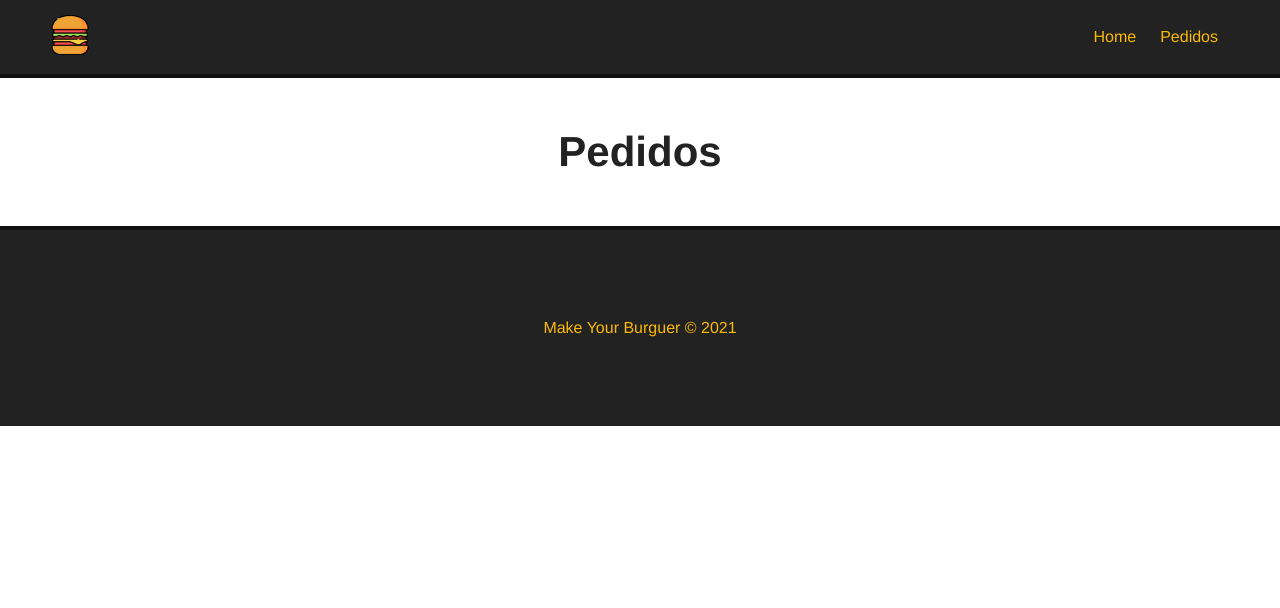
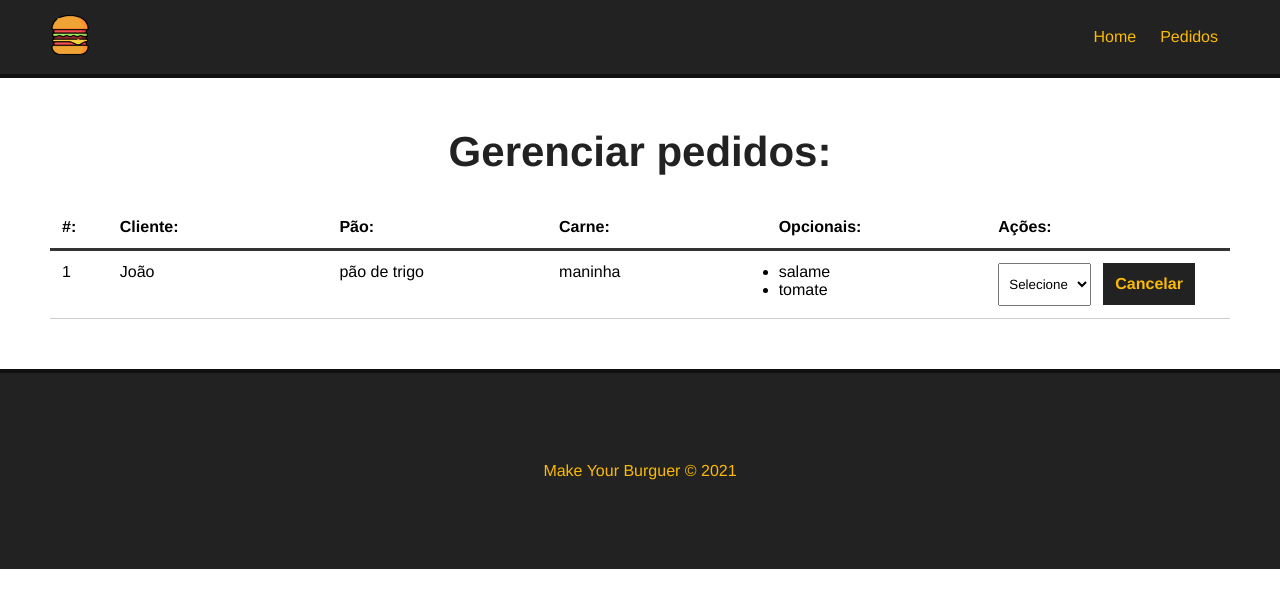
Before and after one commit to MAN0LIT0/MakeYourBurguer, a Vue app: page /Pedidos in a window 1280 px wide. Shown: the top 608 px of the page. Built offline with nearby package versions, Linux system fonts and the light colour scheme.

Commit message:
Criando o dash board

```diff
--- /dev/null
+++ b/src/components/Dashboard.vue
@@ -0,0 +1,96 @@
+<template>
+    <div id="burger-table">
+        <div>
+            <div id="burger-table-heading">
+                <div class="order-id">#:</div>
+                <div>Cliente:</div>
+                <div>Pão:</div>
+                <div>Carne:</div>
+                <div>Opcionais:</div>
+                <div>Ações:</div>
+            </div>
+        </div>
+        <div id="burger-table-rows">
+            <div class="burger-table-row">
+                <div class="order-number">1</div>
+                <div>João</div>
+                <div>pão de trigo</div>
+                <div>maninha</div>
+                <div>
+                    <ul>
+                        <li>salame</li>
+                        <li>tomate</li>
+                    </ul>
+                </div>
+                <div>
+                    <select name="status" class="status">
+                        <option value="">Selecione</option>
+                    </select>
+                    <button class="delete-btn">Cancelar</button>
+                </div>
+            </div>
+        </div>
+    </div>
+</template>
+<script>
+export default {
+    name: 'Dashboard'
+}
+</script>
+<style scoped>
+    #burger-table {
+        max-width: 1200px;
+        margin: 0 auto;
+    }
+
+    #burger-table-heading,
+    #burger-table-rows,
+    .burger-table-row {
+        display: flex;
+        flex-wrap: wrap;
+    }
+
+    #burger-table-heading {
+        font-weight: bold;
+        padding: 12px;
+        border-bottom: 3px solid #333;
+    }
+
+    #burger-table-heading div,
+    .burger-table-row div {
+        width: 19%;
+    }
+
+    .burger-table-row {
+        width: 100%;
+        padding: 12px;
+        border-bottom: 1px solid #CCC;
+    }
+
+    #burger-table-heading .order-id,
+    .burger-table-row .order-number {
+        width: 5%;
+    }
+
+    select {
+        padding: 12px 6px;
+        margin-right: 12px;
+    }
+
+    .delete-btn {
+        background-color: #222;
+        color: #FCBA03;
+        font-weight: bold;
+        border: 2px solid #222;
+        padding: 10px;
+        font-size: 16px;
+        margin: 0 auto;
+        cursor: pointer;
+        transition: .5s;
+    }
+
+    .delete-btn:hover {
+        background-color: transparent;
+        color: #222;
+    }
+</style>
--- a/src/views/Pedidos.vue
+++ b/src/views/Pedidos.vue
@@ -1,10 +1,20 @@
 <template>
     <div class="main-container">
-        <h1>Pedidos</h1>
+        <h1>Gerenciar pedidos:</h1>
+         <Dashboard />
     </div>
 </template>
 <script>
+import Dashboard from "../components/Dashboard.vue"
+
 export default {
-    name: 'pedidos'
+    name: 'pedidos',
+    components: {
+        Dashboard
+    }
 }
 </script>
+
+<style scoped>
+
+</style>
```
